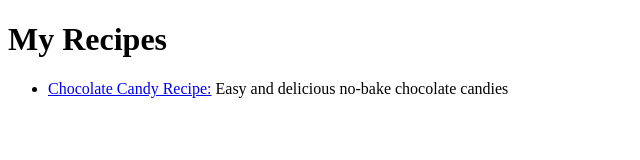
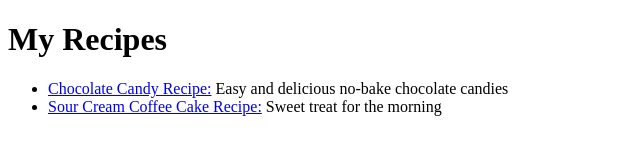
Before and after one commit to mer2n8/recipes, a plain HTML site: page index.html in a window 1280 px wide. Shown: the whole page, without its empty margins (0-640 px from the left). Drawn offline with Linux system fonts and the light colour scheme.

Commit message:
Add coffee cake link to index

```diff
--- a/index.html
+++ b/index.html
@@ -12,7 +12,10 @@
 
 <ul>
     <li><a href="recipes/chocolate_candies.html">Chocolate Candy Recipe:</a>
-    Easy and delicious no-bake chocolate candies</li>
+        Easy and delicious no-bake chocolate candies</li>
+    <li><a href="recipes/coffee_cake.html">Sour Cream Coffee Cake Recipe:</a>
+        Sweet treat for the morning     </li>
+
 </ul>
 
 </html>
```
